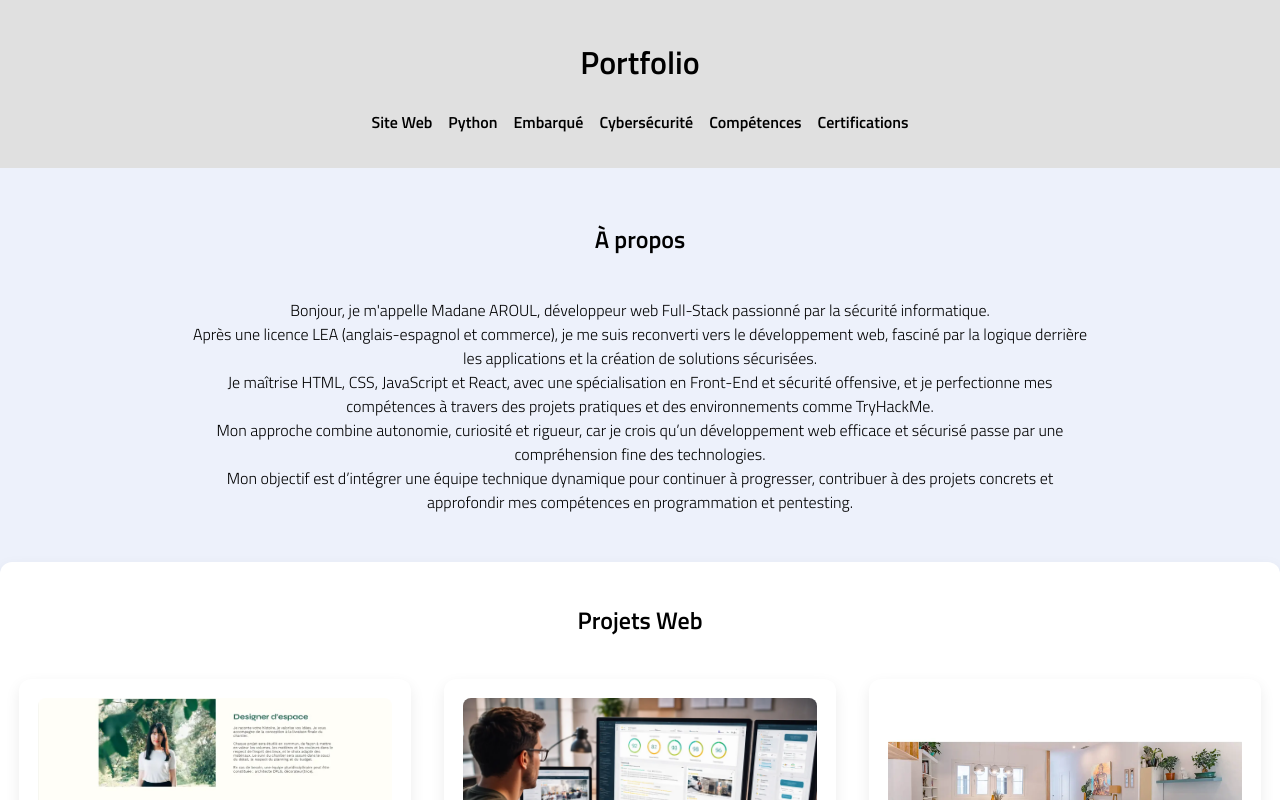
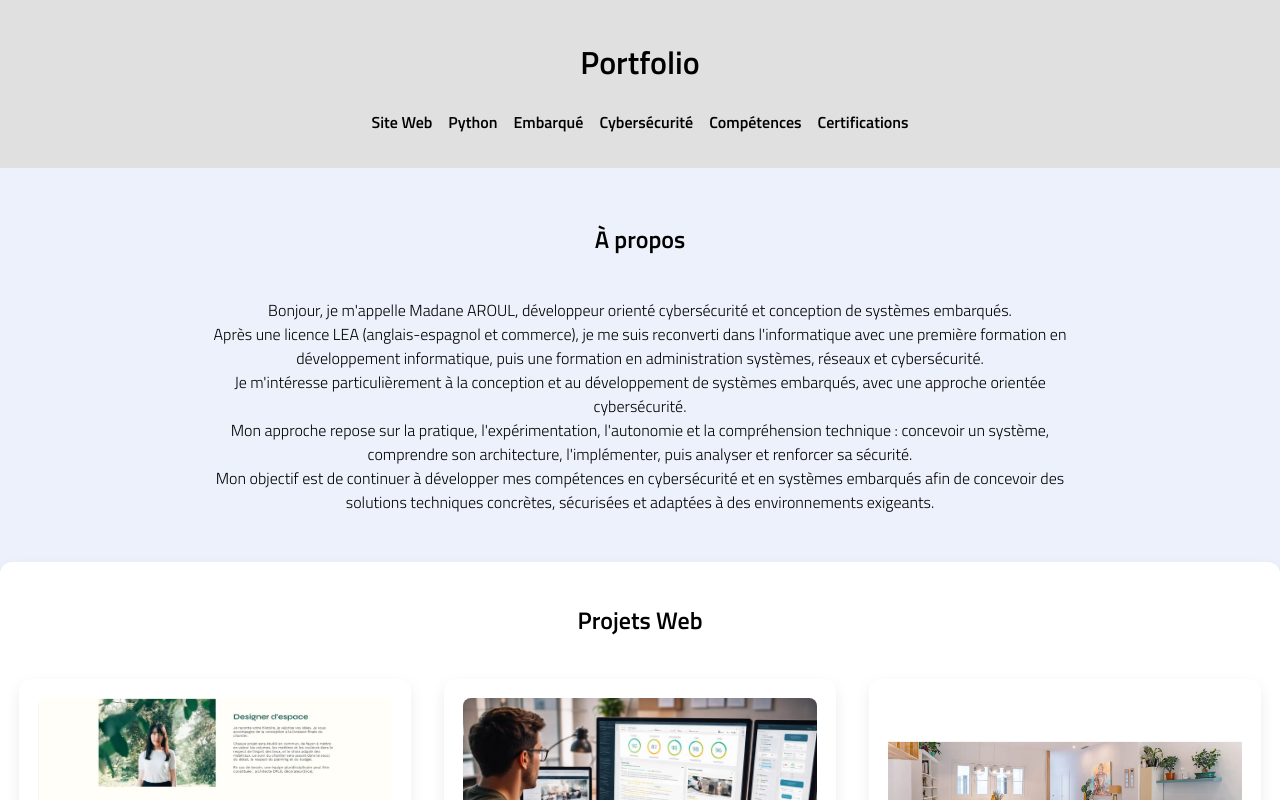
Before and after one commit to armadne/armadne.github.io, a React (Vite) app: page / in a window 1280 px wide. Shown: the top 800 px of the page. Built offline with nearby package versions, Linux system fonts and the light colour scheme.

Commit message:
update "A propos"

```diff
--- a/src/components/Parcours.jsx
+++ b/src/components/Parcours.jsx
@@ -6,15 +6,17 @@ export default function Parcours() {
       </h2>
 
       <p id="parcours">
-Bonjour, je m'appelle Madane AROUL, développeur web Full-Stack passionné par la sécurité informatique.<br/>
 
-Après une licence LEA (anglais-espagnol et commerce), je me suis reconverti vers le développement web, fasciné par la logique derrière les applications et la création de solutions sécurisées.<br/>
+        Bonjour, je m'appelle Madane AROUL, développeur orienté cybersécurité et conception de systèmes embarqués.<br/>
 
-Je maîtrise HTML, CSS, JavaScript et React, avec une spécialisation en Front-End et sécurité offensive, et je perfectionne mes compétences à travers des projets pratiques et des environnements comme TryHackMe.<br/>
+Après une licence LEA (anglais-espagnol et commerce), je me suis reconverti dans l'informatique avec une première formation en développement informatique, puis une formation en administration systèmes, réseaux et cybersécurité.<br/>
 
-Mon approche combine autonomie, curiosité et rigueur, car je crois qu’un développement web efficace et sécurisé passe par une compréhension fine des technologies.<br/>
+Je m'intéresse particulièrement à la conception et au développement de systèmes embarqués, avec une approche orientée cybersécurité.<br/>
 
-Mon objectif est d’intégrer une équipe technique dynamique pour continuer à progresser, contribuer à des projets concrets et approfondir mes compétences en programmation et pentesting.
+Mon approche repose sur la pratique, l'expérimentation, l'autonomie et la compréhension technique : concevoir un système, comprendre son architecture, l'implémenter, puis analyser et renforcer sa sécurité.<br/>
+
+Mon objectif est de continuer à développer mes compétences en cybersécurité et en systèmes embarqués afin de concevoir des solutions techniques concrètes, sécurisées et adaptées à des environnements exigeants.
+
 </p>
 
 
```
